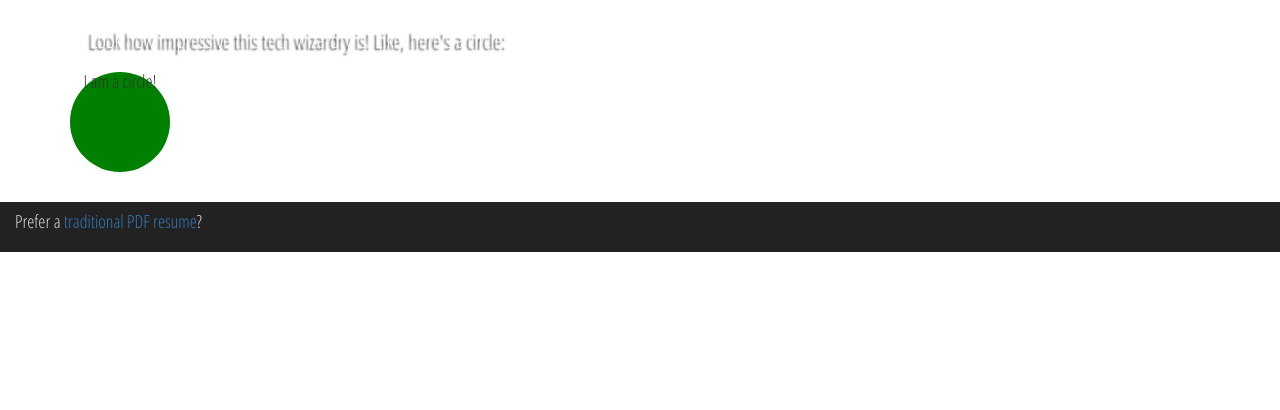
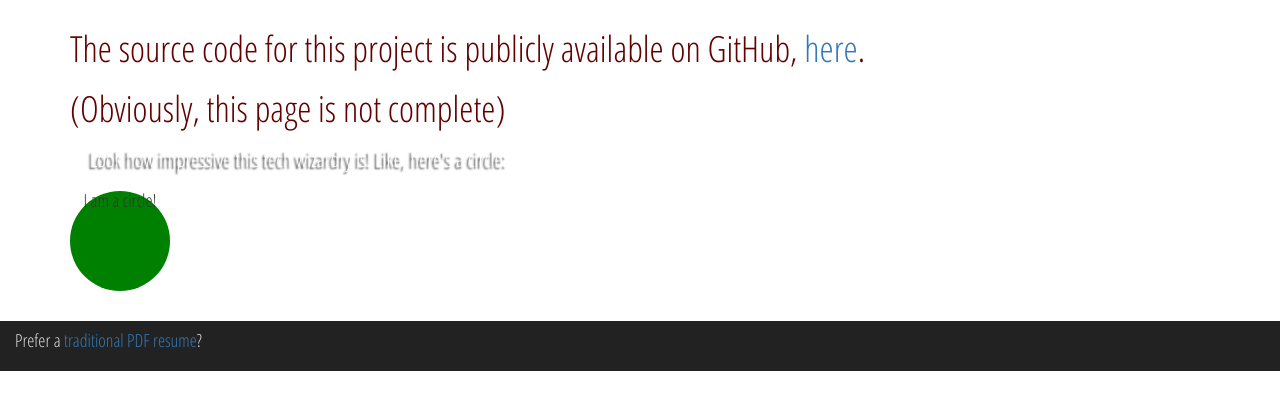
Before and after one commit to dougmurphy34/InteractiveResume, a Django app: page /portfolio in a window 1280 px wide. Shown: the part 51-461 px from the top of the page. Run offline with Django 3.2, Linux system fonts and the light colour scheme; some libraries are stand-ins or nearby versions.

Commit message:
Notices that portfolio, job_detail are not complete. This commit is testing the new deployment via GitHub model.

```diff
--- a/irf/urls.py
+++ b/irf/urls.py
@@ -6,7 +6,7 @@ urlpatterns = patterns('',
     # url(r'^$', 'irf.views.home', name='home'),
     # url(r'^blog/', include('blog.urls')),
 
-    # TODO 4): If contact doesn't belong in resume, then I need a new views.py page for irf.
+    # TODO 2): If contact doesn't belong in resume, then I need a new views.py page for irf.
 
     url(r'^admin/', include(admin.site.urls)),
     url(r'^', include('resume.urls')),
--- a/templates/resume/job_detail.html
+++ b/templates/resume/job_detail.html
@@ -1,4 +1,6 @@
 {% extends 'resume/base.html' %}
+
+{% load static %}
 
 {% block angular_bootstrap %}
 
@@ -23,6 +25,7 @@
 {% endblock %}
 
 {% block body_block %}
+    <h1>This will be my "show off <img src="{% static 'images/angular.jpg' %}" style="width: 30px;"/>ngular.js" page.  Obviously it is not complete.</h1>
     <h2>Job detail page for my time at: {{ job.company_name }}</h2>
     <h4><a href="{% url 'resume.views.all_my_jobs' %}">return to joblist</a></h4>
     <div ng-app="angularApp" class="container" ng-init="defaultName='Igor'"><!-- Giving this ng-controller=mainController to match the script above breaks it.  Why? -->
--- a/templates/resume/portfolio.html
+++ b/templates/resume/portfolio.html
@@ -2,6 +2,10 @@
 
 {% block body_block %}
 <div class="container">
+    <h1>The source code for this project is publicly available on GitHub, <a href="https://github.com/dougmurphy34/InteractiveResume">here</a>.</h1>
+
+    <h1>(Obviously, this page is not complete)</h1>
+
     <h2>Look how impressive this tech wizardry is!  Like, here's a circle:</h2>
     <div id="circleDiv" style="border-radius: 50px; background: green; width: 100px; height: 100px; text-align: center;">
         <h4>I am a circle!</h4>
```
